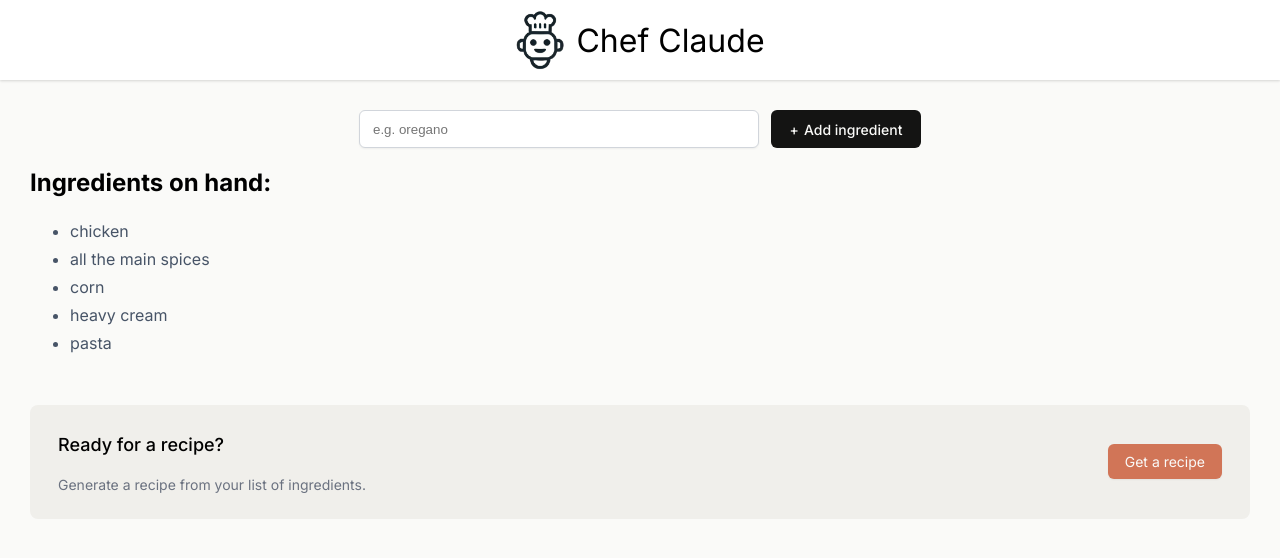
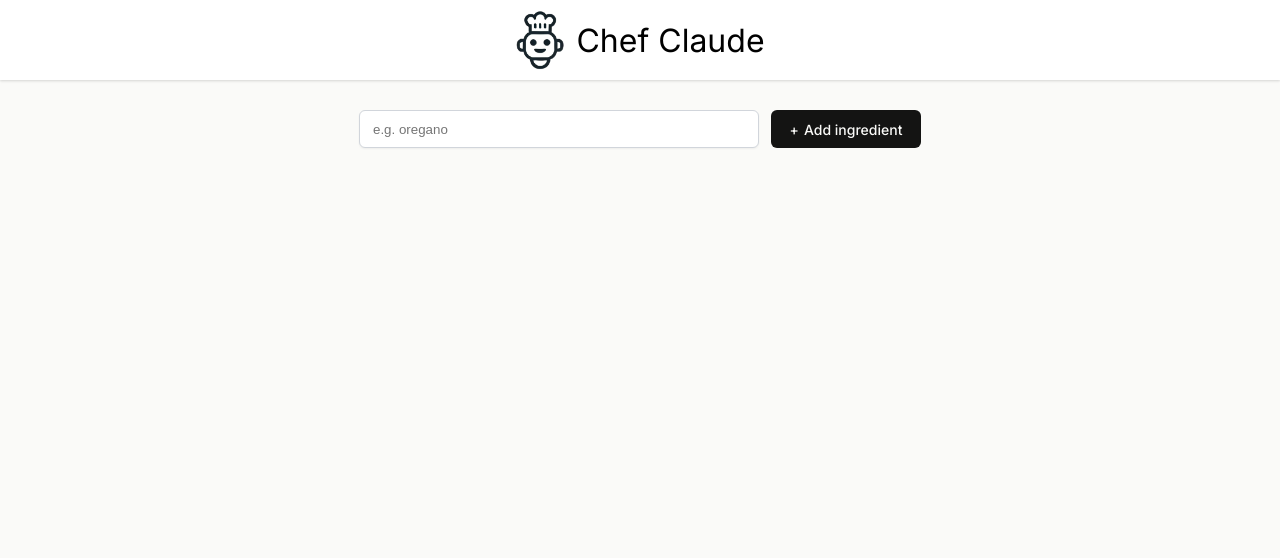
Before and after one commit to tourank/chef-ai, a React (Vite) app: page / in a window 1280 px wide. Shown: the top 558 px of the page. Built offline with nearby package versions, Linux system fonts and the light colour scheme.

Commit message:
Fix default ingredient list

```diff
--- a/Main.jsx
+++ b/Main.jsx
@@ -6,7 +6,7 @@ import { getRecipeFromChefClaude} from "./ai"
 
 export default function Main() {
     const [ingredients, setIngredients] = React.useState(
-        ["chicken", "all the main spices", "corn", "heavy cream", "pasta"]
+        []
     )
     const [recipe, setRecipe] = React.useState("")
 
```
